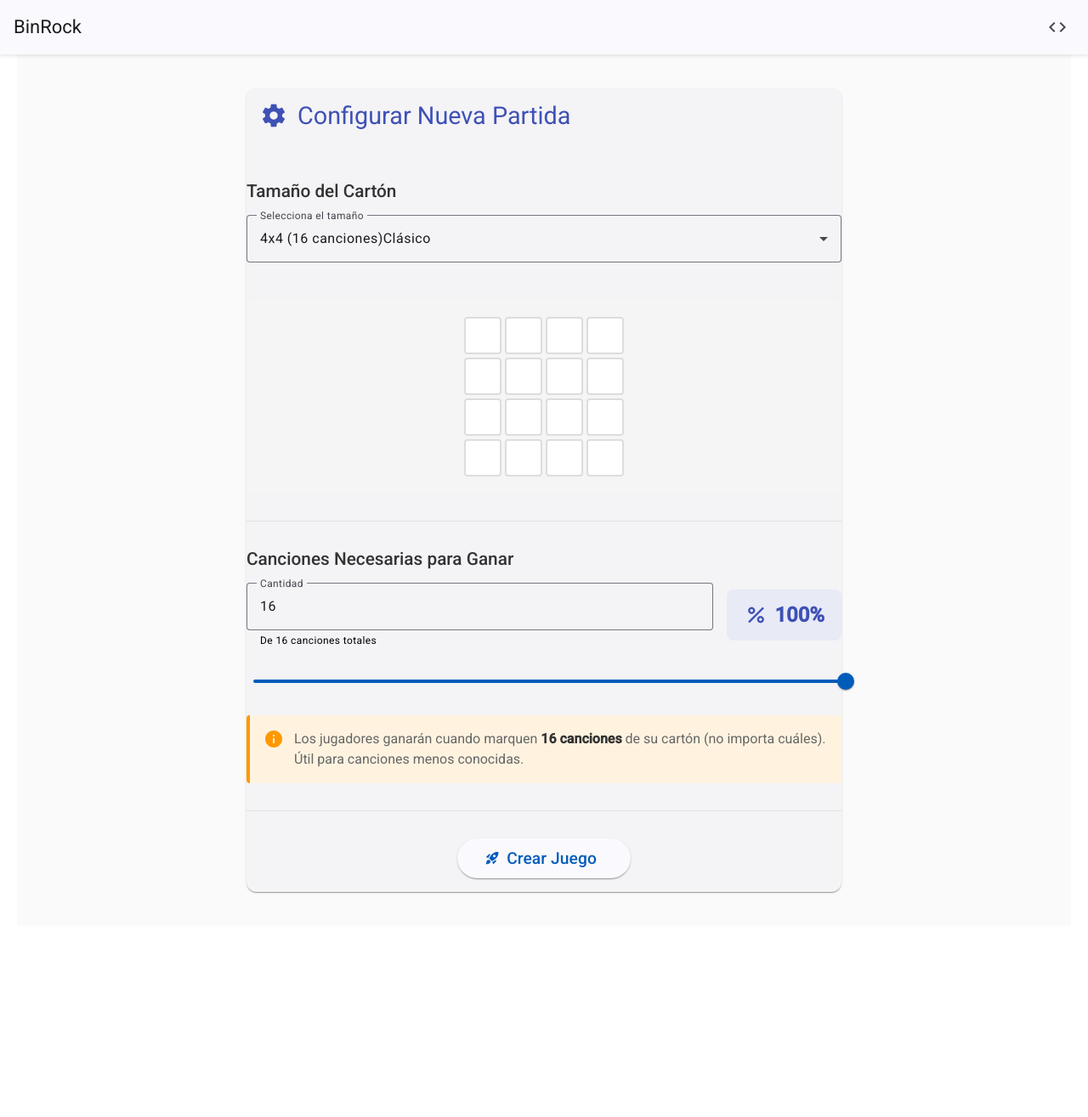
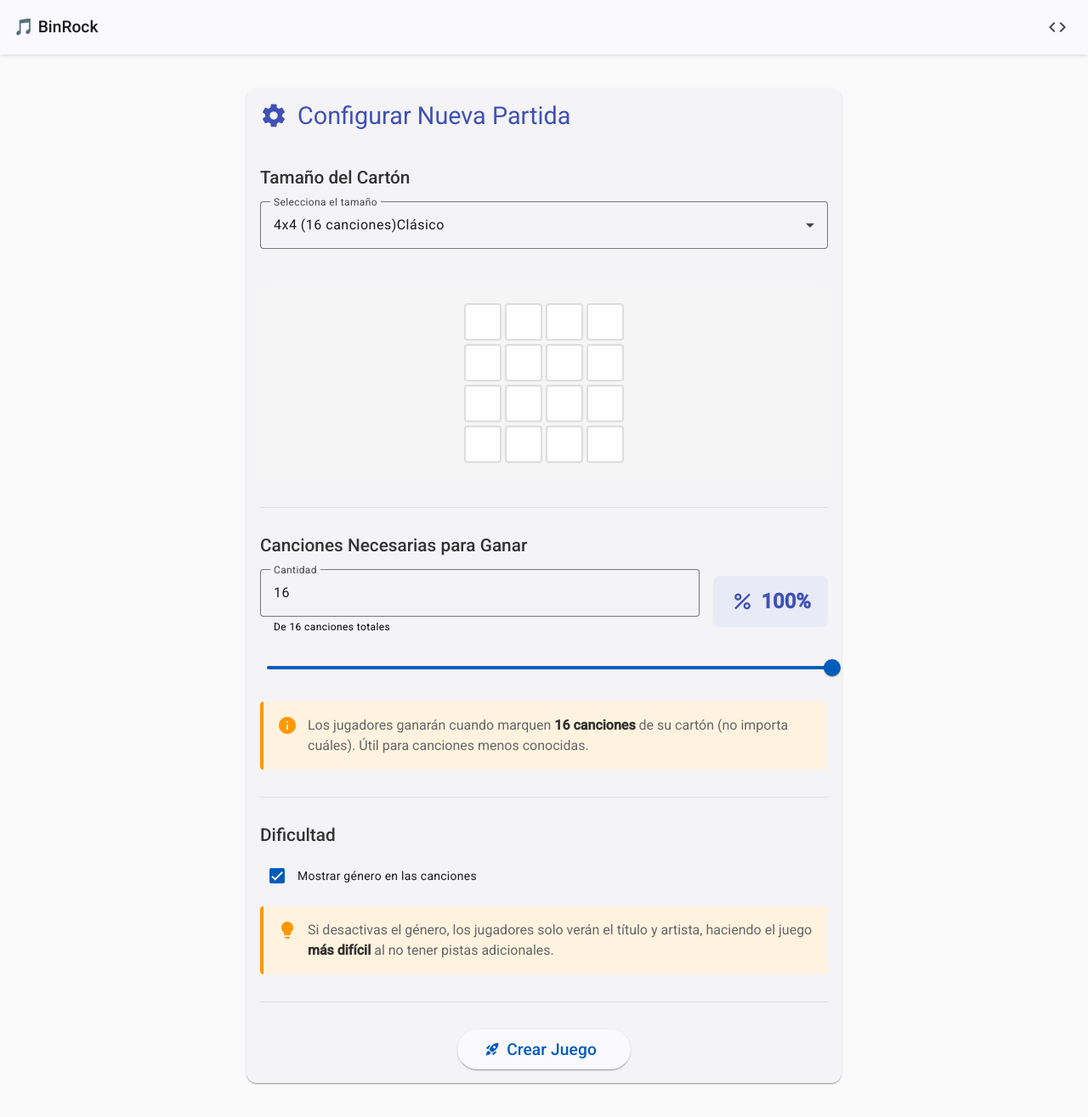
Before and after one commit to juanjinario/binrock, an Angular app: page /game-setup in a window 1280 px wide. Shown: the whole page at 85% size. Before the commit the page ends 1090 px from the top, so only its background shows below. Built offline with nearby package versions, Linux system fonts and the light colour scheme.

Commit message:
refactor: style changes & genre conf

```diff
--- a/src/app/app.component.html
+++ b/src/app/app.component.html
@@ -1,5 +1,7 @@
 <mat-toolbar color="primary" class="app-toolbar">
-  <span> BinRock</span>
+  <a routerLink="/" class="logo-link">
+    <span>🎵 BinRock</span>
+  </a>
   <span class="spacer"></span>
   <a mat-icon-button href="https://github.com/juanjinario/binrock" target="_blank" aria-label="GitHub">
     <mat-icon>code</mat-icon>
--- a/src/app/app.component.scss
+++ b/src/app/app.component.scss
@@ -3,6 +3,24 @@
   top: 0;
   z-index: 1000;
   box-shadow: 0 2px 4px rgba(0,0,0,0.1);
+
+  .logo-link {
+    color: inherit;
+    text-decoration: none;
+    cursor: pointer;
+    display: flex;
+    align-items: center;
+    transition: opacity 0.2s;
+
+    &:hover {
+      opacity: 0.8;
+    }
+
+    span {
+      font-size: 1.2rem;
+      font-weight: 500;
+    }
+  }
 }
 
 .spacer {
@@ -14,5 +32,4 @@
   max-width: 1200px;
   margin: 0 auto;
   min-height: calc(100vh - 64px);
-  background-color: #fafafa;
 }
--- a/src/app/app.component.ts
+++ b/src/app/app.component.ts
@@ -1,5 +1,5 @@
 import { Component } from '@angular/core';
-import { RouterOutlet } from '@angular/router';
+import { RouterOutlet, RouterLink } from '@angular/router';
 import { MatToolbarModule } from '@angular/material/toolbar';
 import { MatButtonModule } from '@angular/material/button';
 import { MatIconModule } from '@angular/material/icon';
@@ -7,7 +7,7 @@ import { MatIconModule } from '@angular/material/icon';
 @Component({
   selector: 'app-root',
   standalone: true,
-  imports: [RouterOutlet, MatToolbarModule, MatButtonModule, MatIconModule],
+  imports: [RouterOutlet, RouterLink, MatToolbarModule, MatButtonModule, MatIconModule],
   templateUrl: './app.component.html',
   styleUrl: './app.component.scss'
 })
--- a/src/app/core/interfaces/song.interface.ts
+++ b/src/app/core/interfaces/song.interface.ts
@@ -16,6 +16,7 @@ export interface IGameSettings {
   timestamp: string;
   boardSize: number;
   winningCount: number;
+  showGenre: boolean;
   gameId: string;
 }
 
--- a/src/app/pages/game-board/game-board.component.html
+++ b/src/app/pages/game-board/game-board.component.html
@@ -85,7 +85,9 @@
                 <div class="song-info">
                   <div class="song-title">{{ cell.song.title }}</div>
                   <div class="song-artist">{{ cell.song.artist }}</div>
-                  <div class="song-genre">{{ cell.song.genre }}</div>
+                  @if (gameSettings().showGenre) {
+                    <div class="song-genre">{{ cell.song.genre }}</div>
+                  }
                 </div>
               </div>
             </button>
--- a/src/app/pages/game-board/game-board.component.ts
+++ b/src/app/pages/game-board/game-board.component.ts
@@ -67,6 +67,7 @@ export class GameBoardComponent implements OnInit {
     timestamp: '',
     boardSize: 16,
     winningCount: 16,
+    showGenre: true,
     gameId: ''
   });
   isMobile = signal<boolean>(false);
@@ -137,7 +138,8 @@ export class GameBoardComponent implements OnInit {
       this.gameSettings.update(settings => ({
         ...settings,
         boardSize: state.boardSize,
-        winningCount: state.winningCount
+        winningCount: state.winningCount,
+        showGenre: state.showGenre ?? true // Fallback para partidas antiguas
       }));
     }
 
@@ -182,7 +184,8 @@ export class GameBoardComponent implements OnInit {
       boardData,
       markedCells,
       this.gameSettings().boardSize,
-      this.gameSettings().winningCount
+      this.gameSettings().winningCount,
+      this.gameSettings().showGenre
     );
   }
 
--- a/src/app/pages/game-setup/game-setup.component.html
+++ b/src/app/pages/game-setup/game-setup.component.html
@@ -74,6 +74,23 @@
         </div>
       </div>
 
+      <div class="config-section">
+        <h3>Dificultad</h3>
+        <mat-checkbox
+          [(ngModel)]="showGenre"
+          color="primary"
+          class="genre-checkbox">
+          Mostrar género en las canciones
+        </mat-checkbox>
+        <div class="info-box">
+          <mat-icon>lightbulb</mat-icon>
+          <p>
+            Si desactivas el género, los jugadores solo verán el título y artista,
+            haciendo el juego <strong>más difícil</strong> al no tener pistas adicionales.
+          </p>
+        </div>
+      </div>
+
       <div class="action-buttons">
         <button
           mat-raised-button
--- a/src/app/pages/game-setup/game-setup.component.scss
+++ b/src/app/pages/game-setup/game-setup.component.scss
@@ -21,10 +21,6 @@
         height: 32px;
       }
     }
-  }
-
-  mat-card-content {
-    padding: 16px 0;
   }
 }
 
--- a/src/app/pages/game-setup/game-setup.component.ts
+++ b/src/app/pages/game-setup/game-setup.component.ts
@@ -9,6 +9,7 @@ import { MatSelectModule } from '@angular/material/select';
 import { MatInputModule } from '@angular/material/input';
 import { MatSliderModule } from '@angular/material/slider';
 import { MatIconModule } from '@angular/material/icon';
+import { MatCheckboxModule } from '@angular/material/checkbox';
 import { GameConfigService } from '../../services/game-config.service';
 
 @Component({
@@ -23,7 +24,8 @@ import { GameConfigService } from '../../services/game-config.service';
     MatSelectModule,
     MatInputModule,
     MatSliderModule,
-    MatIconModule
+    MatIconModule,
+    MatCheckboxModule
   ],
   templateUrl: './game-setup.component.html',
   styleUrl: './game-setup.component.scss'
@@ -34,6 +36,7 @@ export class GameSetupComponent {
 
   boardSize = signal<number>(16);
   winningCount = signal<number>(16);
+  showGenre = signal<boolean>(true);
 
   boardSizeOptions = [
     { value: 9, label: '3x3 (9 canciones)', description: 'Juego rápido' },
@@ -58,7 +61,8 @@ export class GameSetupComponent {
   createGame() {
     const gameId = this.gameConfigService.generateGameId(
       this.boardSize(),
-      this.winningCount()
+      this.winningCount(),
+      this.showGenre()
     );
 
     this.router.navigate(['/game'], {
--- a/src/app/services/game-config.service.ts
+++ b/src/app/services/game-config.service.ts
@@ -13,9 +13,10 @@ export class GameConfigService {
   /**
    * Genera un nuevo ID de juego codificado con la configuración
    */
-  generateGameId(boardSize: number, winningCount: number): string {
+  generateGameId(boardSize: number, winningCount: number, showGenre: boolean): string {
     const timestamp = Date.now().toString(36);
-    const data = `${timestamp}_${boardSize}_${winningCount}`;
+    const genreFlag = showGenre ? '1' : '0';
+    const data = `${timestamp}_${boardSize}_${winningCount}_${genreFlag}`;
     return btoa(data);
   }
 
@@ -28,13 +29,15 @@ export class GameConfigService {
       const decoded = atob(gameId);
       const parts = decoded.split('_');
 
-      if (parts.length !== 3) {
+      // Soportar formato antiguo (3 partes) y nuevo (4 partes)
+      if (parts.length !== 3 && parts.length !== 4) {
         throw new Error('Invalid format');
       }
 
-      const [timestamp, boardSizeStr, winningCountStr] = parts;
+      const [timestamp, boardSizeStr, winningCountStr, genreFlag] = parts;
       const boardSize = parseInt(boardSizeStr, 10);
       const winningCount = parseInt(winningCountStr, 10);
+      const showGenre = genreFlag === '1'; // Default false para formato antiguo
 
       // Validar que los valores sean correctos
       if (
@@ -52,17 +55,19 @@ export class GameConfigService {
         timestamp,
         boardSize,
         winningCount,
+        showGenre,
         gameId
       };
     } catch (error) {
       // Fallback: Si falla la decodificación, usar valores por defecto
       console.warn('Invalid gameId, using default configuration', error);
-      const defaultGameId = this.generateGameId(this.DEFAULT_BOARD_SIZE, this.DEFAULT_WINNING_COUNT);
+      const defaultGameId = this.generateGameId(this.DEFAULT_BOARD_SIZE, this.DEFAULT_WINNING_COUNT, true);
 
       return {
         timestamp: Date.now().toString(36),
         boardSize: this.DEFAULT_BOARD_SIZE,
         winningCount: this.DEFAULT_WINNING_COUNT,
+        showGenre: true,
         gameId: defaultGameId
       };
     }
--- a/src/app/services/storage.service.ts
+++ b/src/app/services/storage.service.ts
@@ -6,6 +6,7 @@ export interface GameState {
   markedCells: boolean[]; // Estado de cada celda
   boardSize: number; // Tamaño del tablero
   winningCount: number; // Cantidad necesaria para ganar
+  showGenre: boolean; // Mostrar género en las canciones
   timestamp: number;
 }
 
@@ -21,7 +22,8 @@ export class StorageService {
     boardData: number[],
     markedCells: boolean[],
     boardSize: number,
-    winningCount: number
+    winningCount: number,
+    showGenre: boolean
   ): void {
     const state: GameState = {
       gameId,
@@ -29,6 +31,7 @@ export class StorageService {
       markedCells,
       boardSize,
       winningCount,
+      showGenre,
       timestamp: Date.now()
     };
     localStorage.setItem(this.STORAGE_KEY + gameId, JSON.stringify(state));
--- a/src/styles.scss
+++ b/src/styles.scss
@@ -36,5 +36,12 @@ $binrock-theme: mat.define-theme((
 // @include mat.color-variants-backwards-compatibility($binrock-theme);
 /* You can add global styles to this file, and also import other style files */
 
-html, body { height: 100%; }
-body { margin: 0; font-family: Roboto, "Helvetica Neue", sans-serif; }
+html, body {
+  height: 100%;
+  background-color: #fafafa;
+}
+
+body {
+  margin: 0;
+  font-family: Roboto, "Helvetica Neue", sans-serif;
+}
```
